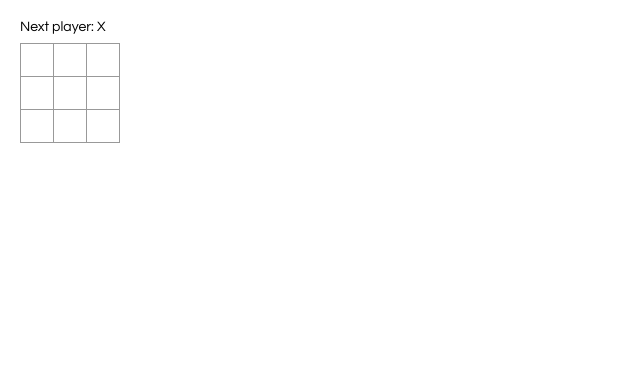
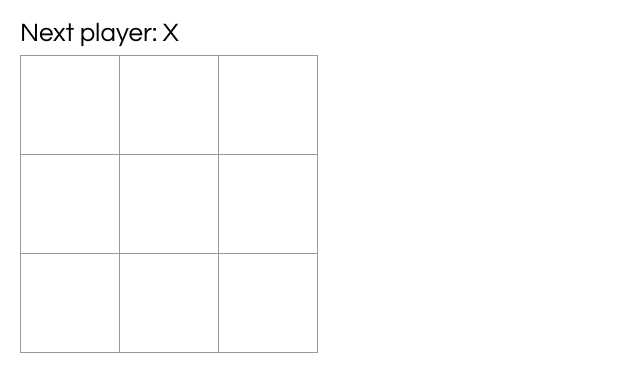
Before and after one commit to p-kossa/react_game, a React app in the folder my-app/: page / in a window 1280 px wide. Shown: the whole page, without its empty margins (0-640 px from the left). Built offline with nearby package versions, Linux system fonts and the light colour scheme.

Commit message:
Working game, changed css a bit to look better

```diff
--- a/my-app/src/index.css
+++ b/my-app/src/index.css
@@ -1,5 +1,5 @@
 body {
-  font: 14px "Century Gothic", Futura, sans-serif;
+  font: 26px "Century Gothic", Futura, sans-serif;
   margin: 20px;
 }
 
@@ -21,15 +21,15 @@ ol, ul {
   background: #fff;
   border: 1px solid #999;
   float: left;
-  font-size: 24px;
+  font-size: 40px;
   font-weight: bold;
   line-height: 34px;
-  height: 34px;
+  height: 100px;
   margin-right: -1px;
   margin-top: -1px;
   padding: 0;
   text-align: center;
-  width: 34px;
+  width: 100px;
 }
 
 .square:focus {
--- a/my-app/src/index.js
+++ b/my-app/src/index.js
@@ -22,6 +22,9 @@ function Square(props) {
     handleClick(i) {
       const squares = this.state.squares.slice();
       // creates copy of squares array so we don't have to modify the original array
+      if (calculateWinner(squares) || squares[i]) {
+        return;
+      }
       squares[i] = this.state.xIsNext ? 'X' : 'O';
       this.setState({
         squares: squares,
@@ -37,7 +40,13 @@ function Square(props) {
     }
 
     render() {
-      const status = 'Next player: ' + (this.state.xIsNext ? 'X' : 'O');
+      const winner = calculateWinner(this.state.squares);
+      let status;
+      if (winner) {
+        status = 'Winner: ' + winner;
+      } else {
+        status = 'Next player: ' + (this.state.xIsNext ? 'X' : 'O');
+      }
 
       return (
         <div>
@@ -84,3 +93,23 @@ function Square(props) {
     <Game />,
     document.getElementById('root')
   );
+
+  function calculateWinner(squares) {
+    const lines = [
+      [0, 1, 2],
+      [3, 4, 5],
+      [6, 7, 8],
+      [0, 3, 6],
+      [1, 4, 7],
+      [2, 5, 8],
+      [0, 4, 8],
+      [2, 4, 6],
+    ];
+    for (let i = 0; i < lines.length; i++) {
+      const [a, b, c] = lines[i];
+      if (squares[a] && squares[a] === squares[b] && squares[a] === squares[c]) {
+        return squares[a];
+      }
+    }
+    return null;
+  }
```
